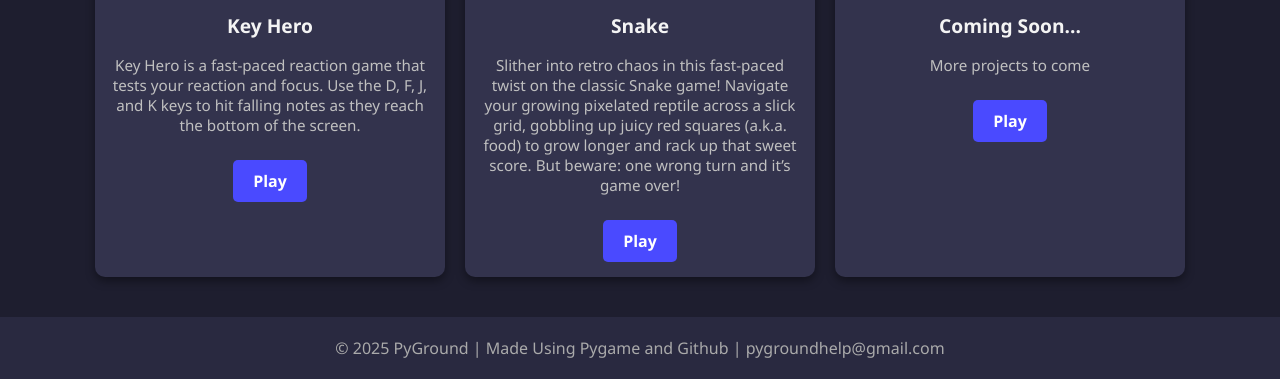
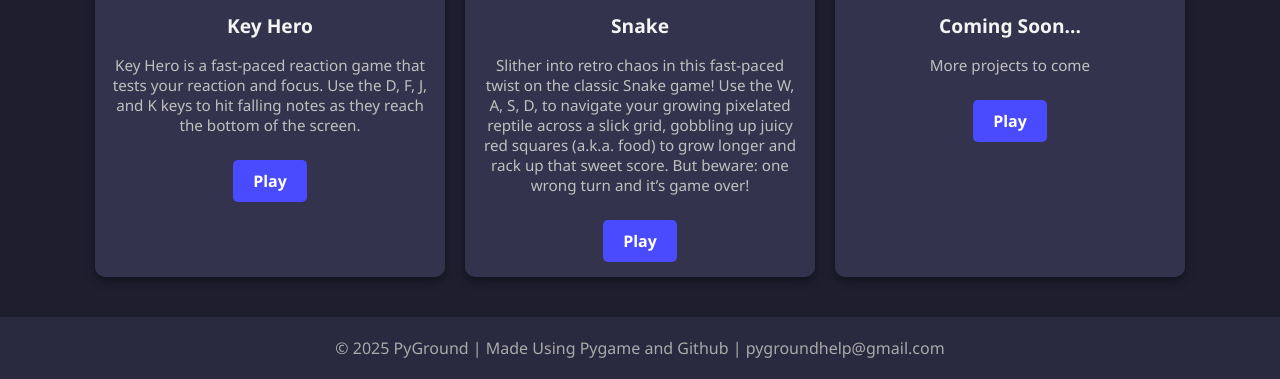
Before and after one commit to py-ground/pyground, a plain HTML site: page index.html in a window 1280 px wide. Shown: the part 502-881 px from the top of the page. Drawn offline with Linux system fonts and the light colour scheme.

Commit message:
Update index.html

```diff
--- a/index.html
+++ b/index.html
@@ -107,7 +107,7 @@
     <div class="project">
       <img src="images/snake thumbnail.png" alt="" />
       <h2>Snake</h2>
-      <p>Slither into retro chaos in this fast-paced twist on the classic Snake game! Navigate your growing pixelated reptile across a slick grid, gobbling up juicy red squares (a.k.a. food) to grow longer and rack up that sweet score. But beware: one wrong turn and it’s game over!</p>
+      <p>Slither into retro chaos in this fast-paced twist on the classic Snake game! Use the W, A, S, D, to navigate your growing pixelated reptile across a slick grid, gobbling up juicy red squares (a.k.a. food) to grow longer and rack up that sweet score. But beware: one wrong turn and it’s game over!</p>
       <a href="https://py-ground.github.io/snake/" class="play-button">Play</a>
     </div>
 
```
